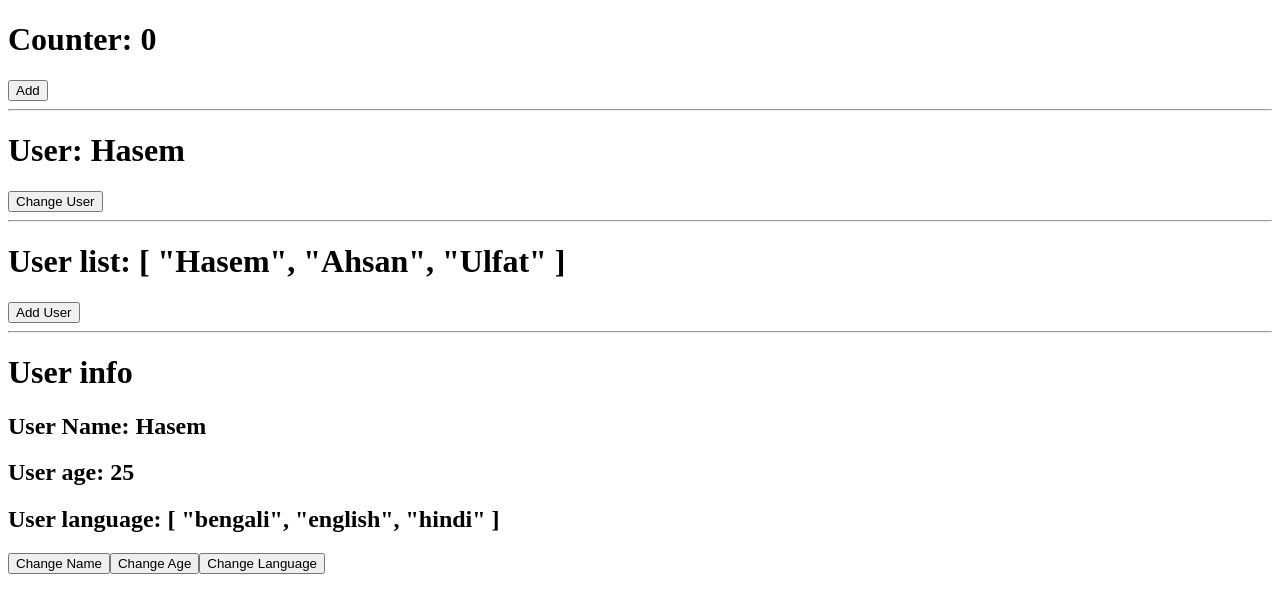
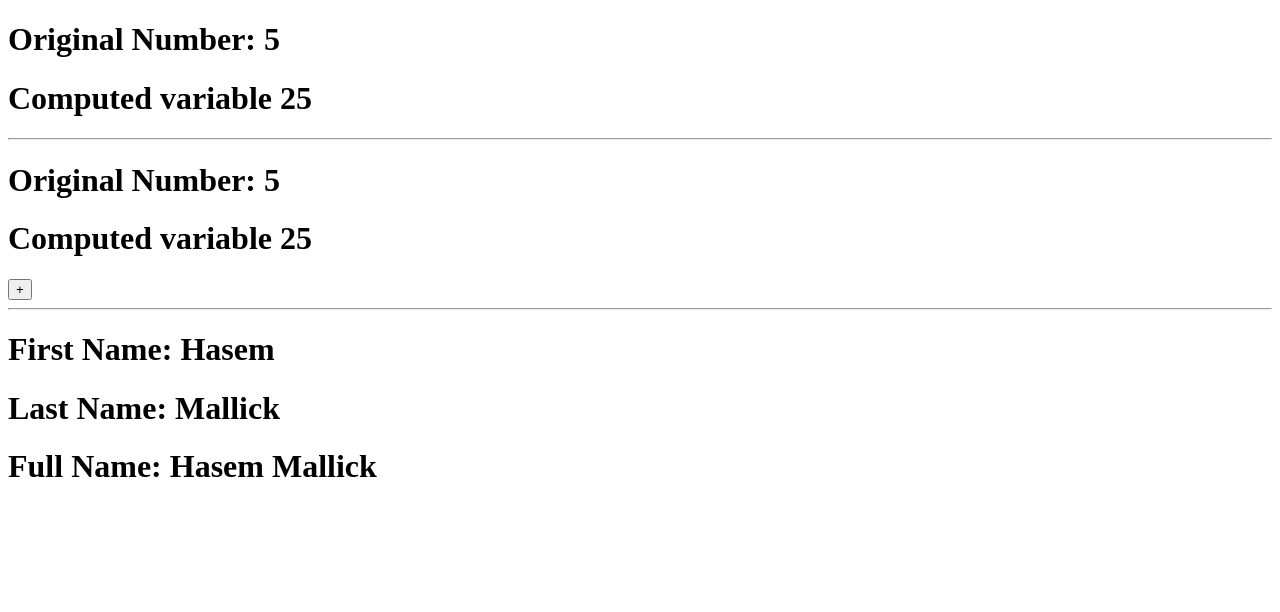
Before and after one commit to HasemMallick/vue-composition-api, a Vue app: page / in a window 1280 px wide. Shown: the top 612 px of the page. Built offline with nearby package versions, Linux system fonts and the light colour scheme.

Commit message:
added computed method

```diff
--- a/src/App.vue
+++ b/src/App.vue
@@ -1,9 +1,9 @@
 <script setup>
-import ReactiveComp from './components/ReactiveComp.vue';
-import RefComp from './components/RefComp.vue';
+import ComputedComp from './components/ComputedComp.vue';
+
+
 </script>
 
 <template>
- <!-- <ReactiveComp /> -->
-  <RefComp />
+  <ComputedComp />
 </template>
--- /dev/null
+++ b/src/components/ComputedComp.vue
@@ -0,0 +1,45 @@
+<script setup>
+import { ref, computed } from 'vue';
+
+const num = ref(5)
+const squaredNum = computed(() => {
+    return num.value * num.value
+})
+
+const sqNum = ref(5)
+const sqNumComputed = computed(()=> sqNum.value * sqNum.value)
+
+const fName = ref("Hasem")
+const lName = ref('Mallick')
+const fullName = computed(() => `${fName.value} ${lName.value}`)
+
+</script>
+
+<template>
+    <div>
+        <h1>Original Number: {{ num }}</h1>
+        <h1>Computed variable {{ squaredNum }}</h1>
+    </div>
+
+    <hr>
+    <!-- update the computed based on the reactive state -->
+    <div>
+        <h1>Original Number: {{ sqNum }}</h1>
+        <h1>Computed variable {{ sqNumComputed }}</h1>
+        <button type="button" @click="sqNum++">+</button>
+    </div>
+
+    <hr>
+
+    <div>
+        <h1>First Name: {{ fName }} </h1>
+        <h1>Last Name: {{ lName }} </h1>
+
+        <h1>Full Name: {{ fullName }}</h1>
+    </div>
+</template>
+
+
+<style lang="scss" scoped>
+
+</style>
--- a/src/components/ReactiveComp.vue
+++ /dev/null
@@ -1,64 +0,0 @@
-
-<script setup>
-import { reactive, ref} from 'vue';
-
-// primitive data type not supported by reactive()
-const num = reactive(0)
-
-const count = ref(0)
-
-const reactiveCount = reactive({
-    count: 100
-})
-
-const initialSate = reactive({
-    val: 0,
-    user: ["Hasem", "Mallick"]
-})
-
-const changeUser = () => {
-    initialSate.user[0] = "Changed User"
-}
-
-const addUser = () => {
-    initialSate.user.push("New User added")
-}
-</script>
-
-<template>
-    <div>
-        <h2>Number: {{ num }}</h2>
-        <button type="button" @click="num++" >+</button>
-    </div>
-
-    <hr>
-
-    <div>
-        <h2>Counter: {{ count }}</h2>
-        <button @click="count++">+</button>
-    </div>
-
-    <hr>
-
-    <div>
-        <h1>Reactive Counter : {{ reactiveCount.count }}</h1>
-        <button type="button" @click="reactiveCount.count += 100">+</button>
-    </div>
-
-
-    <hr>
-
-    <div>
-        <h1>Advance Reactive Counter: {{ initialSate.val }}</h1>
-        <h1>Reactive Users: {{ initialSate.user }}</h1>
-
-        <button type="button" @click="initialSate.val += 1000" >+</button>
-
-        <button type="button" @click="changeUser" >Change User</button>
-        <button type="button" @click="addUser" >Add User</button>
-        <button type="button" @click="initialSate.val -= 1000" >-</button>
-    </div>
-</template>
-<style lang="scss" scoped>
-
-</style>
--- a/src/components/RefComp.vue
+++ /dev/null
@@ -1,51 +0,0 @@
-
-<script setup>
-import { ref } from "vue";
-
-const count = ref(0)
-
-const user = ref("Hasem")
-
-const userList = ref(["Hasem", 'Ahsan', 'Ulfat'])
-
-const userInfo = ref({name: "Hasem", age: 25, lang: ['bengali', 'english', 'hindi']})
-</script>
-
-<template>
-    <div>
-        <h1>Counter: {{ count }}</h1>
-        <button type="button" @click="count += 10">Add</button>
-    </div>
-
-    <hr>
-
-    <div>
-        <h1>User: {{ user }}</h1>
-        <button type="button" @click="user = 'Mallick'">Change User</button>
-    </div>
-
-    <hr>
-
-    <div>
-        <h1>User list: {{ userList }}</h1>
-        <button type="button" @click="userList.push('Mallick')">Add User</button>
-    </div>
-
-    <hr>
-
-    <div>
-        <h1>User info</h1>
-        <h2>User Name: {{ userInfo.name }}</h2>
-        <h2>User age: {{ userInfo.age }}</h2>
-        <h2>User language: {{ userInfo.lang }}</h2>
-
-
-        <button type="button" @click="userInfo.name = 'Mallick'" >Change Name</button>
-        <button type="button" @click="userInfo.age = 20" >Change Age</button>
-        <button type="button" @click="userInfo.lang = ['urdu']" >Change Language</button>
-    </div>
-</template>
-
-<style lang="scss" scoped>
-
-</style>
```
Also changed, not shown: src/components/README.md (deleted).
